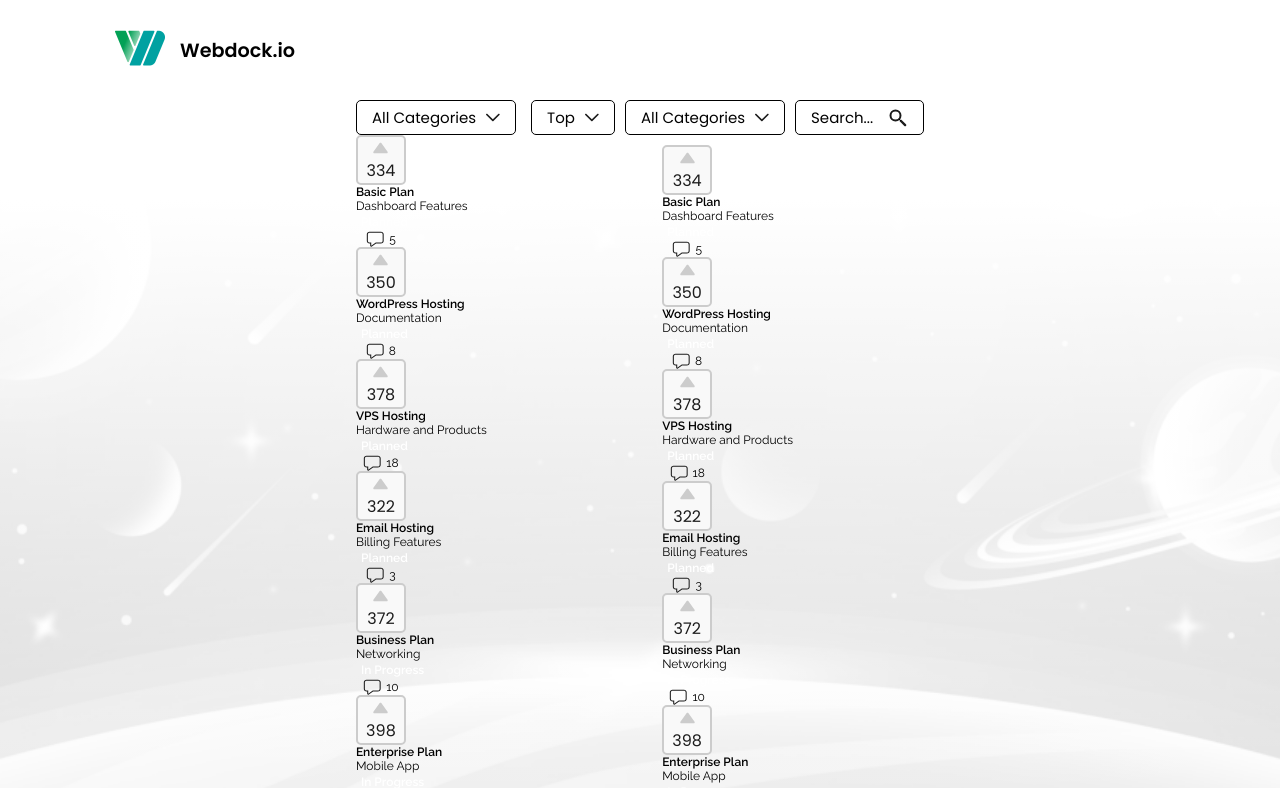
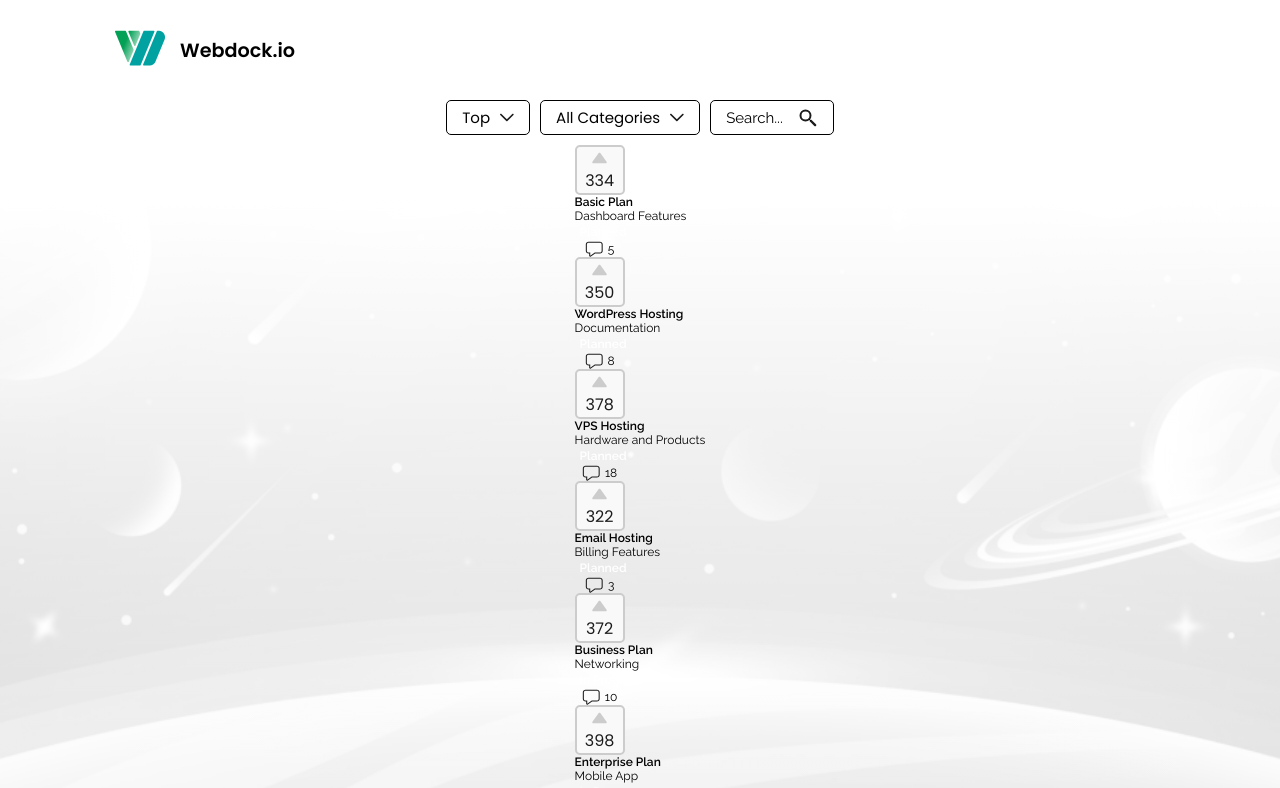
Before and after one commit to soklope/webdock, a React (Vite) app in the folder webdock-app/: page /sort in a window 1280 px wide. Shown: the top 788 px of the page. Built offline with nearby package versions, Linux system fonts and the light colour scheme.

Commit message:
FilterContainer.scss - search button icon responsive

```diff
--- a/webdock-app/src/components/SortFunctionAndFilterContainer/FilterContainer/FilterContainer.jsx
+++ b/webdock-app/src/components/SortFunctionAndFilterContainer/FilterContainer/FilterContainer.jsx
@@ -240,7 +240,7 @@ export default function FilterContainer() {
       ) : (
       // Button to toggle search input
         <button onClick={toggleInput} className="search-function-btn">
-          Search...
+          <p>Search... </p>
           <span className="search-function-btn__icon"></span>
         </button>
       )}
--- a/webdock-app/src/components/SortFunctionAndFilterContainer/FilterContainer/FilterContainer.scss
+++ b/webdock-app/src/components/SortFunctionAndFilterContainer/FilterContainer/FilterContainer.scss
@@ -79,9 +79,21 @@
   .search-function-btn {
     @include mix.filter-btn-styling;
 
+    p {
+    @media (max-width: 500px) {
+        display: none; // Hide the text under 500px
+      }
+    }
+
+
     &__icon {
       @include mix.icon-image-centering('../../../content/gfx/Icons/search-function-icon.svg', 20px, 20px);
       margin-left: 5px;
+
+      @media (max-width: 500px) {
+        margin-left:0px; // Remove margin to center icon
+      }
+
     }
   }
 
@@ -124,4 +136,6 @@
       @include mix.icon-image-centering('../../../content/gfx/Icons/close-icon.svg', 20px, 20px);
       cursor: pointer;
     }
+
+
   }
--- a/webdock-app/src/components/SortFunctionAndFilterContainer/SortFunctionFilterContainer.jsx
+++ b/webdock-app/src/components/SortFunctionAndFilterContainer/SortFunctionFilterContainer.jsx
@@ -1,4 +1,3 @@
-import CategoryFilter from './CategoryFilter/CategoryFilter';
 // import SearchFunction from './SearchFunction/SearchFunction';
 // import SortFunction from './SortFunction/SortFunction';'./SortFunction/SortFunction.jsx'
 import '../SortFunctionAndFilterContainer/SortFunctionFilterContainer.scss';
@@ -7,7 +6,6 @@ import FilterContainer from './FilterContainer/FilterContainer';
 export default function SortFunctionAndFilterContainer() {
     return (
         <div className="sort-function-and-filter-container">
-<CategoryFilter />
             <FilterContainer />
         </div>
     )
```
